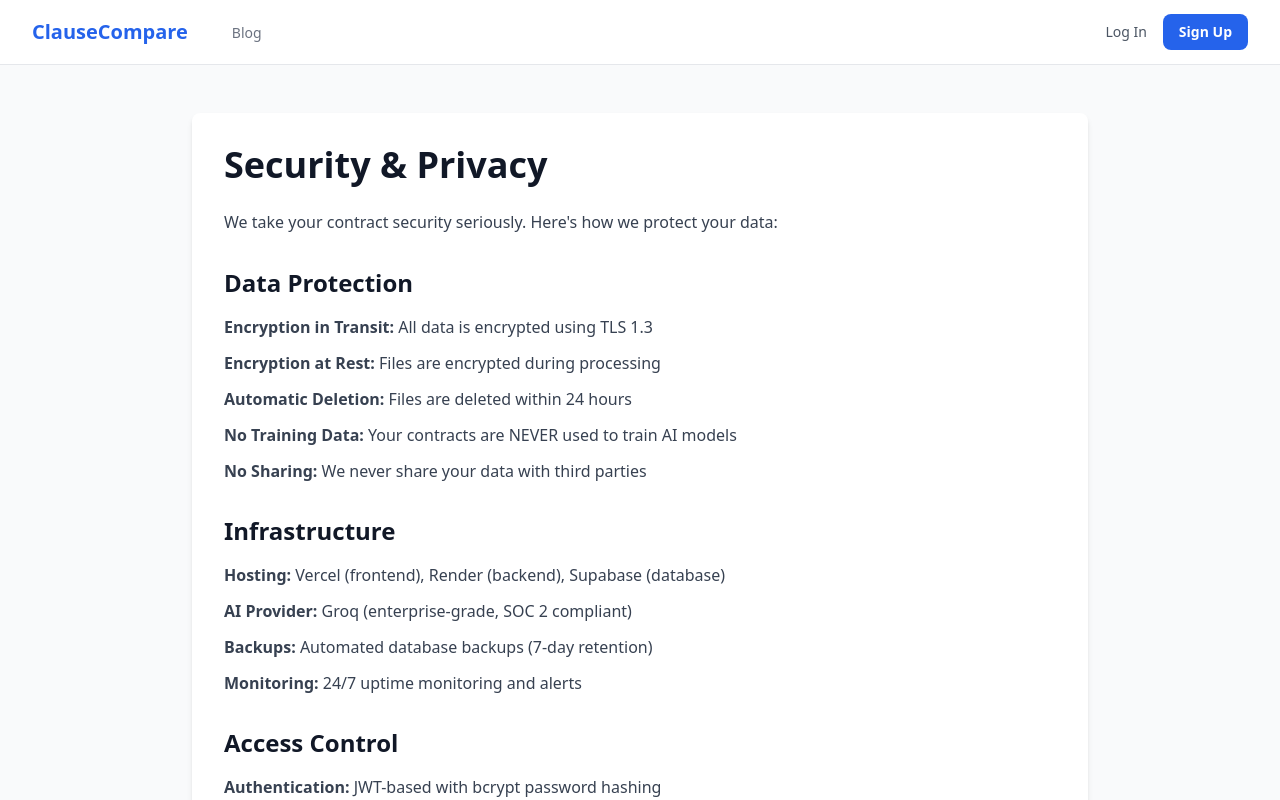
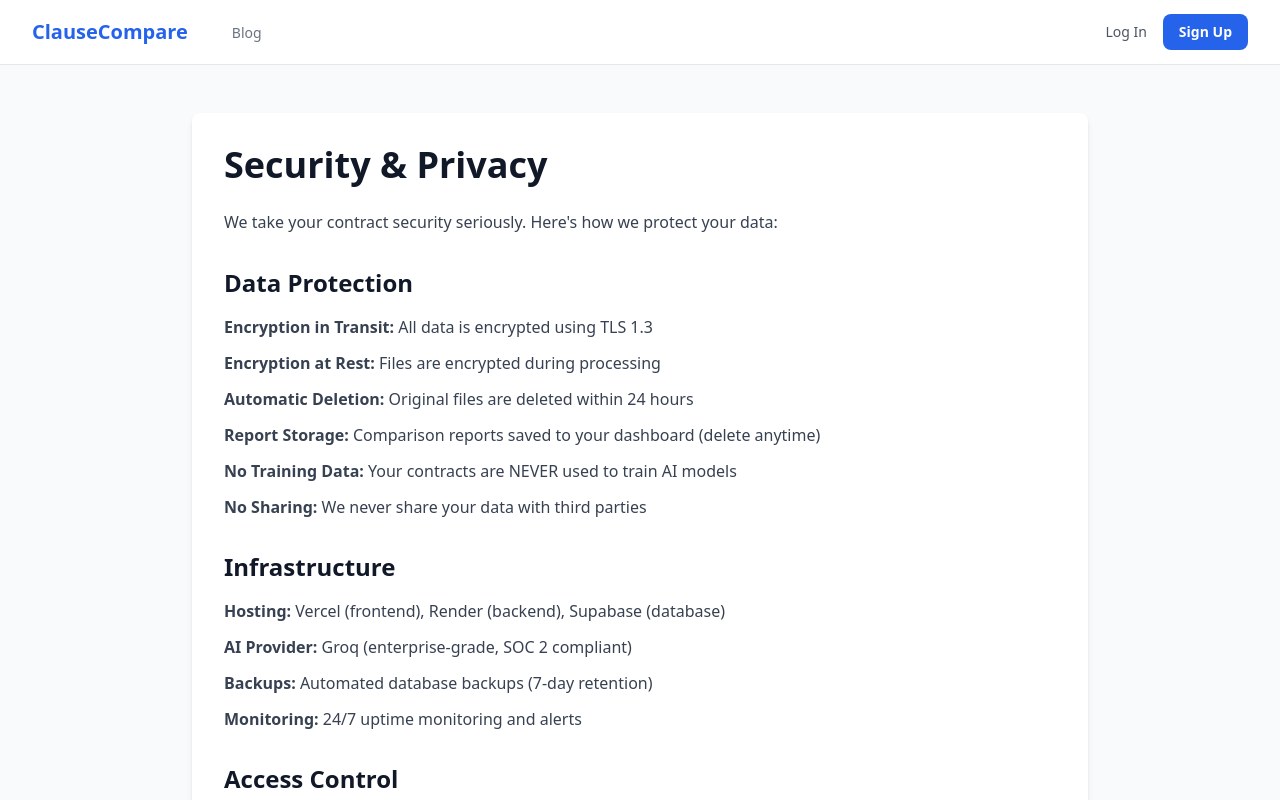
Before and after one commit to ParthivmMS/Clausecompare_frontend, a Next.js app: page /security in a window 1280 px wide. Shown: the top 800 px of the page. Built offline with nearby package versions, Linux system fonts and the light colour scheme.

Commit message:
Update page.js

```diff
--- a/src/app/security/page.js
+++ b/src/app/security/page.js
@@ -23,7 +23,8 @@ export default function SecurityPage() {
 <ul className="space-y-3 text-gray-700 mb-6">
   <li><strong>Encryption in Transit:</strong> All data is encrypted using TLS 1.3</li>
   <li><strong>Encryption at Rest:</strong> Files are encrypted during processing</li>
-              <li><strong>Automatic Deletion:</strong> Files are deleted within 24 hours</li>
+  <li><strong>Automatic Deletion:</strong> Original files are deleted within 24 hours</li>
+  <li><strong>Report Storage:</strong> Comparison reports saved to your dashboard (delete anytime)</li>
   <li><strong>No Training Data:</strong> Your contracts are NEVER used to train AI models</li>
   <li><strong>No Sharing:</strong> We never share your data with third parties</li>
 </ul>
```
Lines whose indentation alone changed are shown as unchanged.
